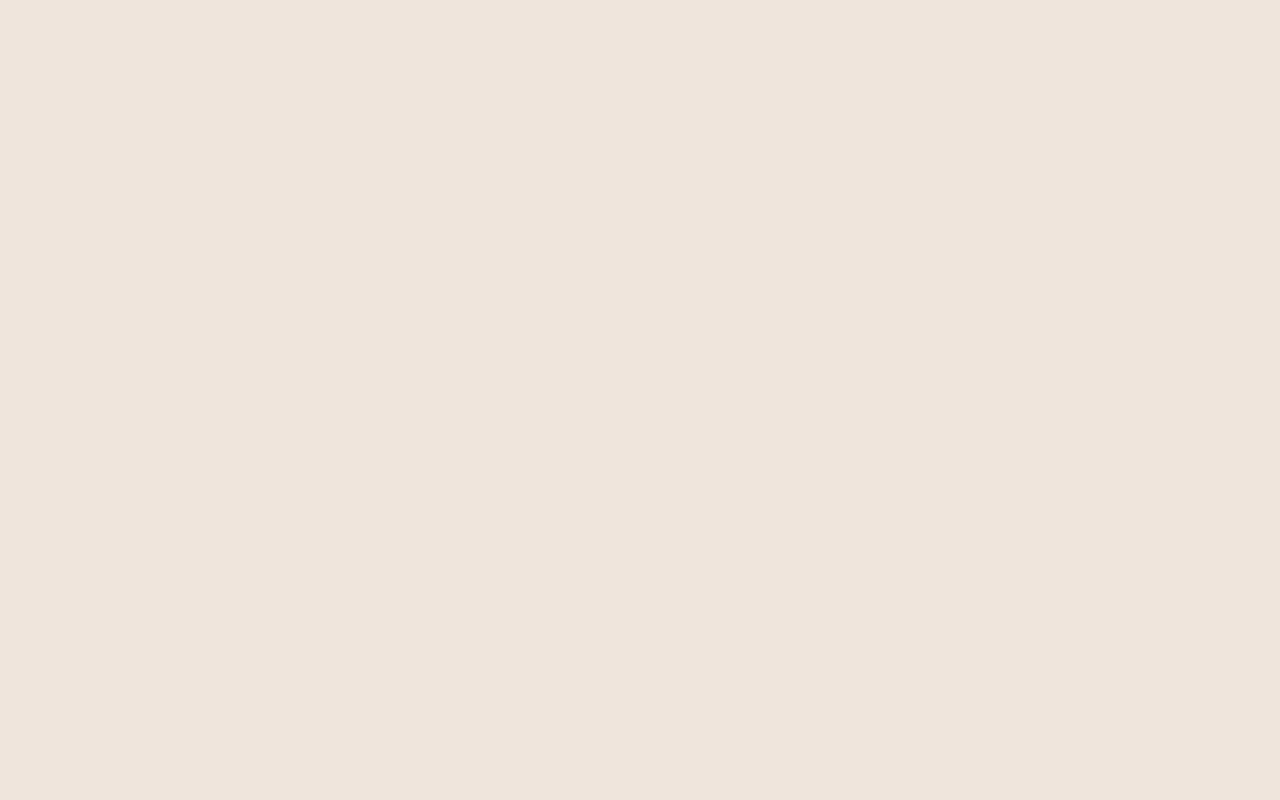
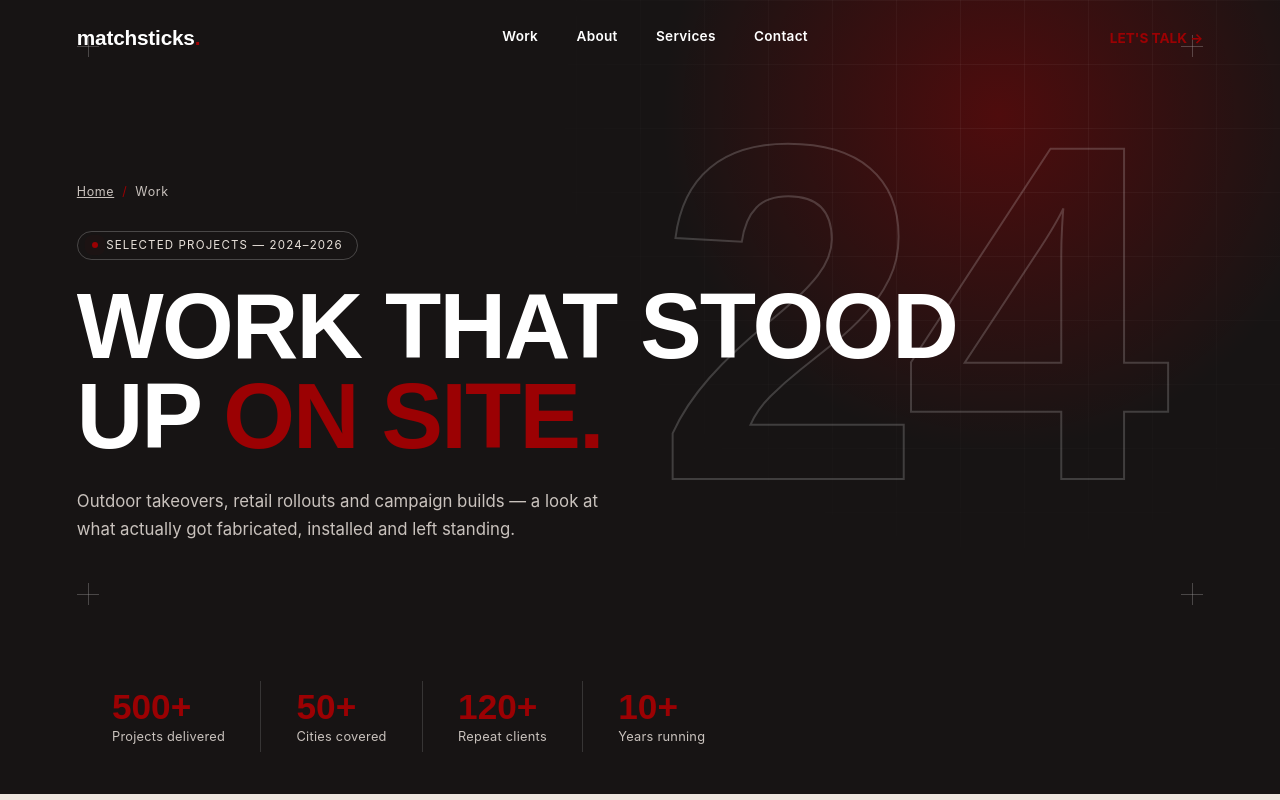
Before and after one commit to ashishmatchsticks/matchsticks-website, a React (Vite) app: page /works in a window 1280 px wide. Before the commit this address had no page. Shown: the top 800 px of the page. Built offline with nearby package versions, Linux system fonts and the light colour scheme.

Commit message:
everything works till works seciton

```diff
--- a/src/App.jsx
+++ b/src/App.jsx
@@ -27,11 +27,7 @@ import VideoShowcase from "./components/VideoShowcase/VideoShowcase";
 // Pages
 import About from "./pages/About/About";
 import ServicesPage from "./pages/Services/Services";
-import WorksHeader from "./pages/Works/WorksHeader/WorksHeader";
-import WorksStats from "./pages/Works/WorksStats/WorksStats";
-import WorksGrid from "./pages/Works/WorksGrid/WorksGrid";
-import WorksCaseStudy from "./pages/Works/WorksCaseStudy/WorksCaseStudy";
-import WorksCTA from "./pages/Works/WorksCTA/WorksCTA";
+import WorkPage from "./pages/Works/Works";
 
 
 function Home() {
@@ -58,12 +54,6 @@ function Home() {
         <Process />
         <Testimonial />
         <FinalCTA />
-        <WorksHeader />
-        <WorksStats />
-        <WorksGrid />
-        <WorksCaseStudy />
-        <Testimonial />
-        <WorksCTA />
       </main>
 
       <Footer />
@@ -89,6 +79,9 @@ function App() {
         {/* Services page */}
         <Route path="/services" element={<ServicesPage />} />
 
+        {/* Services page */}
+        <Route path="/works" element={<WorkPage />} />
+
       </Routes>
 
     </BrowserRouter>
--- a/src/components/Navbar/Navbar.jsx
+++ b/src/components/Navbar/Navbar.jsx
@@ -31,7 +31,7 @@ function Navbar() {
 
       {/* Desktop navigation */}
       <div className="navbar-links">
-        <Link to="/#work" onClick={closeMenu}>
+        <Link to="/works" onClick={closeMenu}>
           Work
         </Link>
 
@@ -41,10 +41,6 @@ function Navbar() {
 
         <Link to="/services" onClick={closeMenu}>
           Services
-        </Link>
-
-        <Link to="/#clients" onClick={closeMenu}>
-          Clients
         </Link>
 
         <Link to="/#contact" onClick={closeMenu}>
@@ -70,7 +66,7 @@ function Navbar() {
 
       {/* Mobile menu */}
       <div className={`mobile-menu ${menuOpen ? "open" : ""}`}>
-        <Link to="/#work" onClick={closeMenu}>
+        <Link to="/works" onClick={closeMenu}>
           Work
         </Link>
 
@@ -80,10 +76,6 @@ function Navbar() {
 
         <Link to="/services" onClick={closeMenu}>
           Services
-        </Link>
-
-        <Link to="/#clients" onClick={closeMenu}>
-          Clients
         </Link>
 
         <Link to="/#contact" onClick={closeMenu}>
--- a/src/pages/Works/Works.jsx
+++ b/src/pages/Works/Works.jsx
@@ -0,0 +1,23 @@
+import Footer from "../../components/Footer/Footer";
+import Navbar from "../../components/Navbar/Navbar";
+import WorksCaseStudy from "./WorksCaseStudy/WorksCaseStudy";
+import WorksCTA from "./WorksCTA/WorksCTA";
+import WorksGrid from "./WorksGrid/WorksGrid";
+import WorksHeader from "./WorksHeader/WorksHeader";
+import WorksStats from "./WorksStats/WorksStats";
+
+ function WorkPage() {
+  return (
+    <>
+      <Navbar />
+      <WorksHeader />
+      <WorksStats />
+      <WorksGrid />
+      <WorksCaseStudy />
+      <WorksCTA />
+      <Footer />
+    </>
+  );
+}
+
+export default WorkPage;
```
